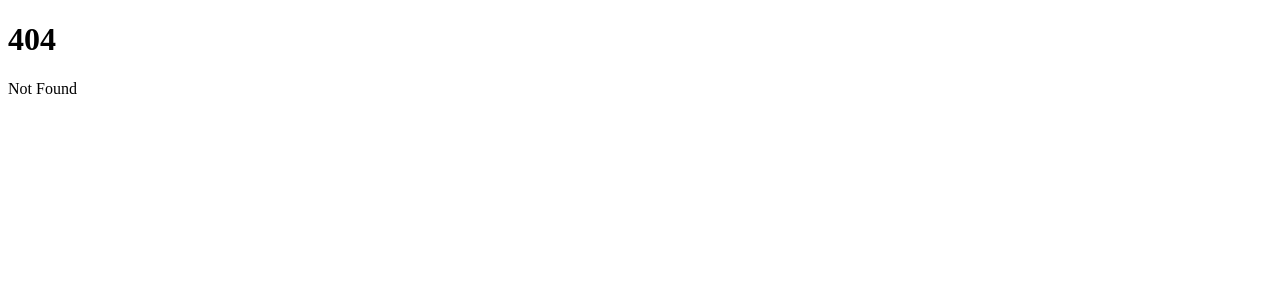
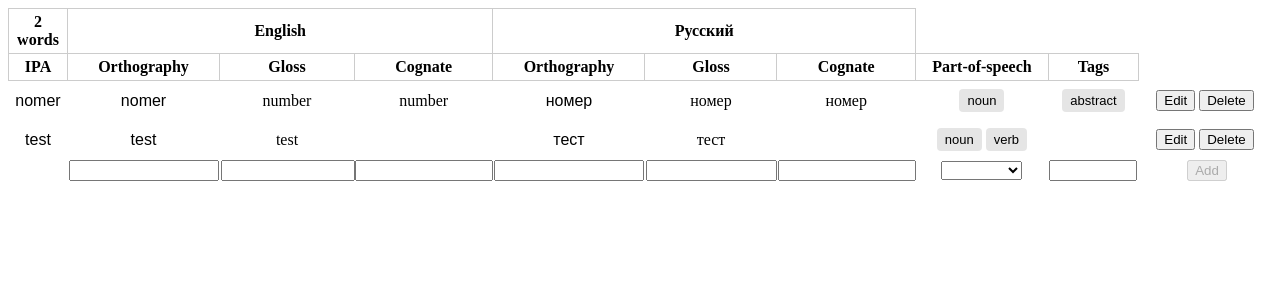
Before and after one commit to peterolson/russkglish, a SvelteKit app: page /lexicon in a window 1280 px wide. Before the commit this address had no page. Shown: the top 300 px of the page. Built offline with nearby package versions, Linux system fonts and the light colour scheme.

Commit message:
lexicon editor

```diff
--- /dev/null
+++ b/src/components/ChipInput.svelte
@@ -0,0 +1,46 @@
+<script lang="ts">
+	import Chips from './Chips.svelte';
+
+	export let value: string[];
+	export let type: 'free' | 'select';
+	export let options: string[] = [];
+
+	let selectedValue: string = '';
+
+	function selectValue(e: Event) {
+		const target = e.target as HTMLInputElement;
+		if (target.value) {
+			value = Array.from(new Set([...value, target.value]));
+			selectedValue = '';
+		}
+	}
+
+	function pressKey(e: KeyboardEvent) {
+		if (e.key === 'Enter') {
+			e.preventDefault();
+			selectValue(e);
+		}
+	}
+</script>
+
+<div>
+	{#if value.length}
+		<Chips bind:value editable />
+	{/if}
+	{#if type === 'free'}
+		<input bind:value={selectedValue} on:keypress={pressKey} />
+	{:else if type === 'select'}
+		<select bind:value={selectedValue} on:change={selectValue}>
+			<option value="" />
+			{#each options as option}
+				<option>{option}</option>
+			{/each}
+		</select>
+	{/if}
+</div>
+
+<style>
+	input {
+		width: 80px;
+	}
+</style>
--- /dev/null
+++ b/src/components/Chips.svelte
@@ -0,0 +1,41 @@
+<script lang="ts">
+	export let value: string[];
+	export let editable: boolean = false;
+</script>
+
+<div class="chips">
+	{#each value as chip}
+		<div class="chip">
+			{chip}
+			{#if editable}
+				<button on:click={() => (value = value.filter((v) => v !== chip))}>x</button>
+			{/if}
+		</div>
+	{/each}
+</div>
+
+<style>
+	.chips {
+		display: flex;
+		flex-wrap: wrap;
+		gap: 4px;
+		margin: 4px;
+		justify-content: center;
+	}
+	.chip {
+		padding: 4px 8px;
+		border-radius: 4px;
+		background-color: rgba(0, 0, 0, 0.1);
+		font-family: sans-serif;
+		font-size: small;
+	}
+	button {
+		border: none;
+		background-color: transparent;
+		color: rgba(0, 0, 0, 0.5);
+		font-size: small;
+		padding: 0;
+		margin: 0;
+		cursor: pointer;
+	}
+</style>
--- /dev/null
+++ b/src/data/lexicon.ts
@@ -0,0 +1,34 @@
+import type { LexiconEntry } from './lexicon.types';
+export const lexicon: LexiconEntry[] = [
+    {
+        "id": 0,
+        "ipa": "nomer",
+        "en": "nomer",
+        "ru": "номер",
+        "enGloss": "number",
+        "ruGloss": "номер",
+        "enCognate": "number",
+        "ruCognate": "номер",
+        "pos": [
+            "noun"
+        ],
+        "tags": [
+            "abstract"
+        ]
+    },
+    {
+        "id": 1,
+        "ipa": "test",
+        "en": "test",
+        "enGloss": "test",
+        "enCognate": "",
+        "ru": "тест",
+        "ruGloss": "тест",
+        "ruCognate": "",
+        "pos": [
+            "noun",
+            "verb"
+        ],
+        "tags": []
+    }
+];
--- /dev/null
+++ b/src/data/lexicon.types.ts
@@ -0,0 +1,27 @@
+export const partsOfSpeech = [
+	'verb',
+	'noun',
+	'adj',
+	'pron',
+	'pron.poss',
+	'conj',
+	'interj',
+	'neg',
+	'num',
+	'prep'
+] as const;
+
+export type PartOfSpeech = typeof partsOfSpeech[number];
+
+export type LexiconEntry = {
+	id: number;
+	ipa: string;
+	en: string;
+	ru: string;
+	enGloss: string;
+	ruGloss: string;
+	enCognate: string;
+	ruCognate: string;
+	pos: PartOfSpeech[];
+	tags: string[];
+};
--- a/src/routes/+page.svelte
+++ b/src/routes/+page.svelte
@@ -1,7 +1,5 @@
 <script lang="ts">
 	import { enToIPA } from '../lib/toIPA';
-
-	console.log('enToIPA', enToIPA('hello'));
 </script>
 
 <h1>Welcome to SvelteKit</h1>
--- /dev/null
+++ b/src/routes/api/lexicon/+server.ts
@@ -0,0 +1,38 @@
+import { lexicon } from '@/data/lexicon';
+import type { RequestHandler } from './$types';
+import * as fs from 'fs/promises';
+import type { LexiconEntry } from '@/data/lexicon.types';
+
+export const POST: RequestHandler = async ({ request }) => {
+	const { row } = await request.json();
+	let nextId = 0;
+	for (const entry of lexicon) {
+		if (entry.id >= nextId) {
+			nextId = entry.id + 1;
+		}
+	}
+	const newLexicon = lexicon.concat({ id: nextId, ...row });
+	await updateLexicon(newLexicon);
+	return new Response('OK');
+};
+
+export const DELETE: RequestHandler = async ({ request }) => {
+	const { id } = await request.json();
+	const newLexicon = lexicon.filter((entry) => entry.id !== id);
+	await updateLexicon(newLexicon);
+	return new Response('OK');
+};
+
+export const PUT: RequestHandler = async ({ request }) => {
+	const { id, row } = await request.json();
+	const newLexicon = lexicon.map((entry) => (entry.id === id ? { id, ...row } : entry));
+	await updateLexicon(newLexicon);
+	return new Response('OK');
+};
+
+async function updateLexicon(newLexicon: LexiconEntry[]) {
+	const fileContents = `import type { LexiconEntry } from './lexicon.types';
+export const lexicon: LexiconEntry[] = ${JSON.stringify(newLexicon, null, 4)};`;
+
+	await fs.writeFile('src/data/lexicon.ts', fileContents);
+}
--- /dev/null
+++ b/src/routes/lexicon/+page.svelte
@@ -0,0 +1,47 @@
+<script lang="ts">
+	import { lexicon } from '@/data/lexicon';
+	import AddLexiconRow from './AddLexiconRow.svelte';
+	import LexiconRow from './LexiconRow.svelte';
+</script>
+
+<table>
+	<thead>
+		<tr>
+			<th>{lexicon.length} words</th>
+			<th colspan="3">English</th>
+			<th colspan="3">Русский</th>
+			<td />
+			<td />
+			<td />
+		</tr>
+		<tr>
+			<th>IPA</th>
+			<th>Orthography</th>
+			<th>Gloss</th>
+			<th>Cognate</th>
+			<th>Orthography</th>
+			<th>Gloss</th>
+			<th>Cognate</th>
+			<th>Part-of-speech</th>
+			<th>Tags</th>
+			<td />
+		</tr>
+	</thead>
+	<tbody>
+		{#each lexicon as entry}
+			<LexiconRow {entry} />
+		{/each}
+		<AddLexiconRow />
+	</tbody>
+</table>
+
+<style>
+	table {
+		border-collapse: collapse;
+	}
+	th {
+		border: 1px solid #ccc;
+		padding: 4px;
+		text-align: center;
+	}
+</style>
--- /dev/null
+++ b/src/routes/lexicon/AddLexiconRow.svelte
@@ -0,0 +1,122 @@
+<script lang="ts">
+	import ChipInput from '@/components/ChipInput.svelte';
+	import { partsOfSpeech, type LexiconEntry, type PartOfSpeech } from '@/data/lexicon.types';
+	import { enToIPA, ruToIPA } from '@/lib/toIPA';
+
+	export let isEditing = false;
+	export let onCancel: () => void = () => {};
+	export let initialEntry: LexiconEntry = {
+		id: 0,
+		ipa: '',
+		en: '',
+		enGloss: '',
+		enCognate: '',
+		ru: '',
+		ruGloss: '',
+		ruCognate: '',
+		pos: [],
+		tags: []
+	};
+
+	let { en, enGloss, enCognate, ru, ruGloss, ruCognate, pos, tags } = initialEntry;
+
+	let enIPA = '';
+	let ruIPA = '';
+	let ipaMatches = true;
+	let isDisabled = true;
+	$: {
+		enIPA = enToIPA(en);
+		ruIPA = ruToIPA(ru);
+		ipaMatches = enIPA === ruIPA;
+		isDisabled =
+			!en || !ru || !ipaMatches || !ruGloss || !enGloss || !pos.length || !/[а-ё]/i.test(ru);
+	}
+
+	async function addRow() {
+		await fetch('/api/lexicon', {
+			method: isEditing ? 'PUT' : 'POST',
+			headers: {
+				'Content-Type': 'application/json'
+			},
+			body: JSON.stringify({
+				id: initialEntry.id,
+				row: {
+					ipa: enIPA,
+					en,
+					enGloss,
+					enCognate,
+					ru,
+					ruGloss,
+					ruCognate,
+					pos,
+					tags
+				}
+			})
+		});
+	}
+</script>
+
+<tr>
+	<td>
+		{#if ipaMatches}
+			<span class="ipa">{enIPA}</span>
+		{:else}
+			<div class="ipa not-matched">{enIPA}</div>
+			<div class="ipa not-matched">{ruIPA}</div>
+		{/if}
+	</td>
+	<td>
+		<input type="text" bind:value={en} />
+	</td>
+	<td>
+		<input type="text" bind:value={enGloss} />
+	</td>
+	<td>
+		<input type="text" bind:value={enCognate} />
+	</td>
+	<td>
+		<input type="text" bind:value={ru} />
+	</td>
+	<td>
+		<input type="text" bind:value={ruGloss} />
+	</td>
+	<td>
+		<input type="text" bind:value={ruCognate} />
+	</td>
+	<td>
+		<ChipInput bind:value={pos} type="select" options={partsOfSpeech.map((x) => x)} />
+	</td>
+	<td>
+		<ChipInput bind:value={tags} type="free" />
+	</td>
+	<td>
+		<button disabled={isDisabled} on:click={addRow}>
+			{#if isEditing}
+				Save
+			{:else}
+				Add
+			{/if}
+		</button>
+		{#if isEditing}
+			<button on:click={onCancel}>Cancel</button>
+		{/if}
+	</td>
+</tr>
+
+<style>
+	td {
+		text-align: center;
+	}
+	input {
+		width: 95%;
+	}
+	.ipa {
+		font-family: sans-serif;
+	}
+	.not-matched {
+		color: red;
+	}
+	button {
+		margin-left: 4px;
+	}
+</style>
--- /dev/null
+++ b/src/routes/lexicon/LexiconRow.svelte
@@ -0,0 +1,60 @@
+<script lang="ts">
+	import Chips from '@/components/Chips.svelte';
+	import type { LexiconEntry } from '@/data/lexicon.types';
+	import AddLexiconRow from './AddLexiconRow.svelte';
+
+	export let entry: LexiconEntry;
+
+	let editMode = false;
+
+	async function toggleEditMode() {
+		editMode = !editMode;
+	}
+
+	async function deleteRow() {
+		await fetch('/api/lexicon', {
+			method: 'DELETE',
+			headers: {
+				'Content-Type': 'application/json'
+			},
+			body: JSON.stringify({
+				id: entry.id
+			})
+		});
+	}
+</script>
+
+{#if editMode}
+	<AddLexiconRow isEditing onCancel={toggleEditMode} initialEntry={entry} />
+{:else}
+	<tr>
+		<td class="sans">{entry.ipa}</td>
+		<td class="sans">{entry.en}</td>
+		<td>{entry.enGloss}</td>
+		<td>{entry.enCognate}</td>
+		<td class="sans">{entry.ru}</td>
+		<td>{entry.ruGloss}</td>
+		<td>{entry.ruCognate}</td>
+		<td class="wide"><Chips value={entry.pos} /></td>
+		<td><Chips value={entry.tags} /></td>
+		<td class="wide">
+			<button on:click={toggleEditMode}>Edit</button>
+			<button on:click={deleteRow}>Delete</button>
+		</td>
+	</tr>
+{/if}
+
+<style>
+	td {
+		padding: 4px;
+		text-align: center;
+	}
+
+	.sans {
+		font-family: sans-serif;
+	}
+
+	.wide {
+		width: 125px;
+	}
+</style>
--- a/vite.config.ts
+++ b/vite.config.ts
@@ -1,8 +1,14 @@
 import { sveltekit } from '@sveltejs/kit/vite';
 import type { UserConfig } from 'vite';
+import { resolve } from 'path';
 
 const config: UserConfig = {
-	plugins: [sveltekit()]
+	plugins: [sveltekit()],
+	resolve: {
+		alias: {
+			'@': resolve('./src')
+		}
+	}
 };
 
 export default config;
```
Also changed, not shown: src/lib/toIPA.ts (+4 -4 lines), tsconfig.json (+6 -1 lines).
